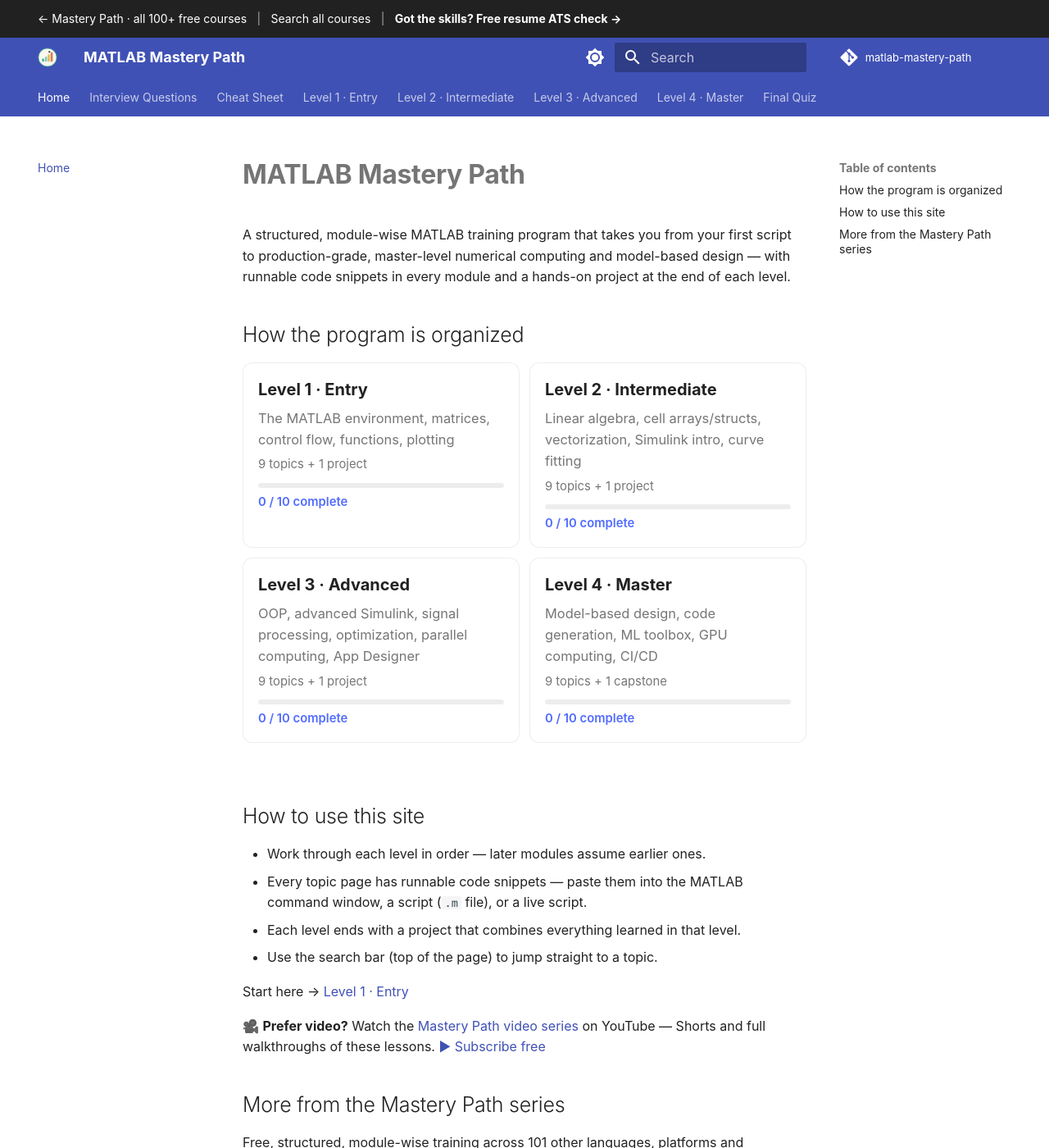
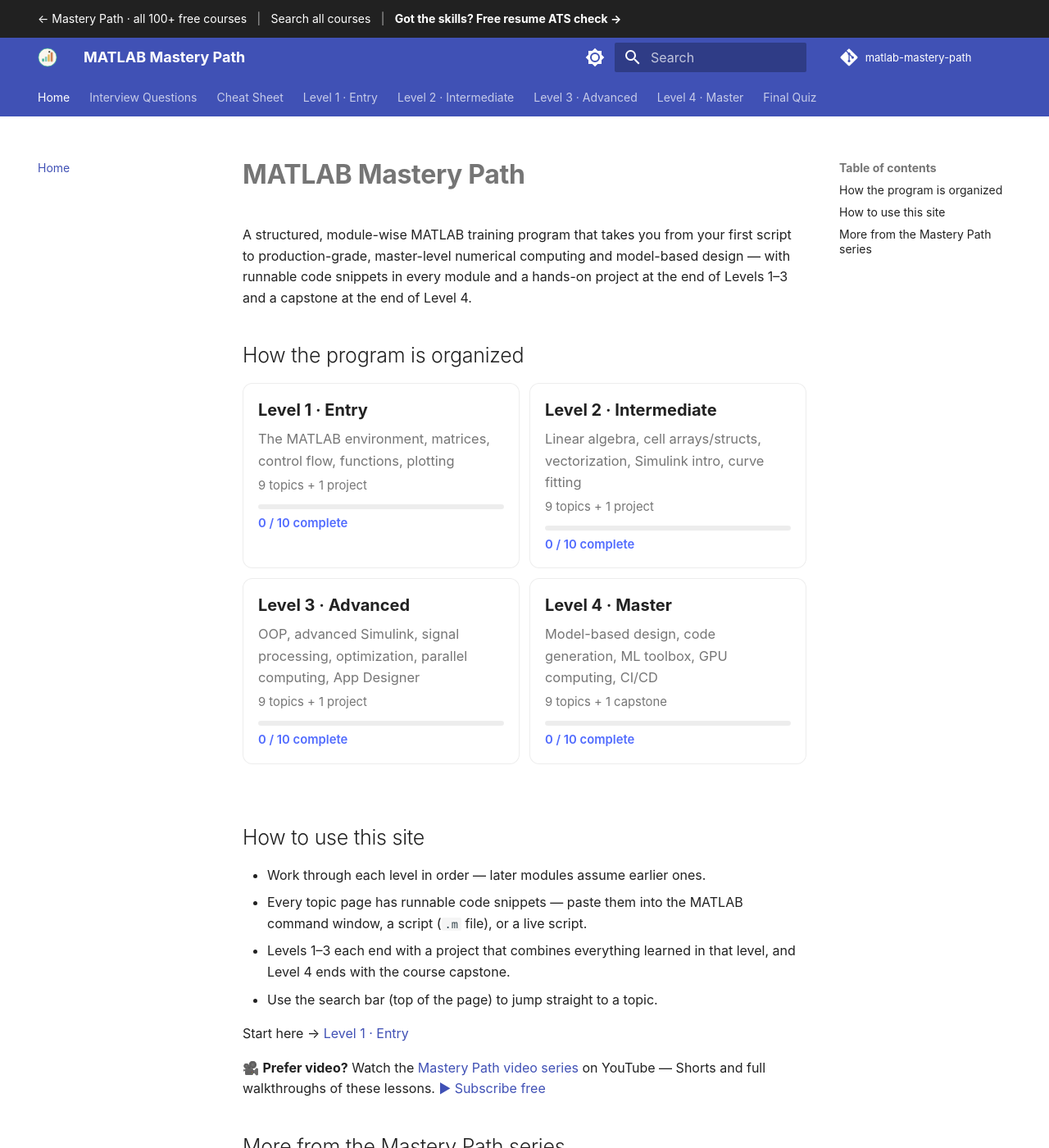
Before and after one commit to SIGILIPELLI/matlab-mastery-path, an MkDocs documentation site: the page built from docs/index.md, in a window 1280 px wide and 1400 px high. Shown: the whole window at 82% size. Built offline with MkDocs 1.6.1 and Material for MkDocs 9.7.7, drawn with Linux system fonts in a browser that asks for light colours; comment, search, counter and statistics services are not loaded.

Commit message:
Course home: state that Levels 1-3 end with a project and Level 4 with the capstone
Co-Authored-By: Claude Sonnet 5.5 <noreply@anthropic.com>

```diff
--- a/docs/index.md
+++ b/docs/index.md
@@ -7,8 +7,7 @@ description: "Free MATLAB course from beginner to advanced -- hands-on matrix, p
 
 A structured, module-wise MATLAB training program that takes you from your
 first script to production-grade, master-level numerical computing and
-model-based design — with runnable code snippets in every module and a
-hands-on project at the end of each level.
+model-based design — with runnable code snippets in every module and a hands-on project at the end of Levels 1–3 and a capstone at the end of Level 4.
 
 ## How the program is organized
 
@@ -24,7 +23,7 @@ hands-on project at the end of each level.
 - Work through each level in order — later modules assume earlier ones.
 - Every topic page has runnable code snippets — paste them into the MATLAB
   command window, a script (`.m` file), or a live script.
-- Each level ends with a project that combines everything learned in that level.
+- Levels 1–3 each end with a project that combines everything learned in that level, and Level 4 ends with the course capstone.
 - Use the search bar (top of the page) to jump straight to a topic.
 
 Start here → [Level 1 · Entry](level-1/index.md)
```
